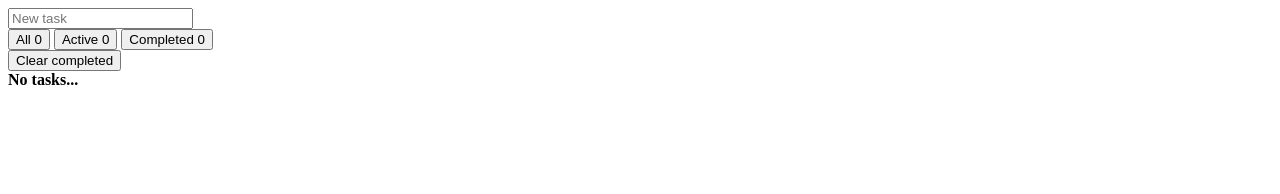
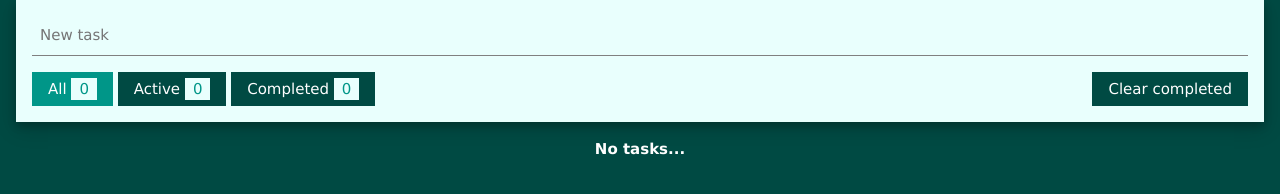
Before and after one commit to jean-lopes/todo, a plain HTML site: page index.html in a window 1280 px wide. Drawn offline with nearby package versions, Linux system fonts and the light colour scheme.

Commit message:
local w3.css and w3-theme

```diff
--- a/index.html
+++ b/index.html
@@ -4,6 +4,8 @@
         <title>TODO List</title>
         <meta charset="UTF-8">
         <meta name="viewport" content="width=device-width, initial-scale=1">
+        <link rel="stylesheet" href="src/w3.css">
+        <link rel="stylesheet" href="src/w3-theme-teal.css">
         <link rel="stylesheet" href="src/style.css">
         <script src="https://code.jquery.com/jquery-2.2.4.min.js" integrity="sha256-BbhdlvQf/xTY9gja0Dq3HiwQF8LaCRTXxZKRutelT44=" crossorigin="anonymous"></script>
         <script src="https://ajax.googleapis.com/ajax/libs/angularjs/1.5.7/angular.min.js"></script>
```
